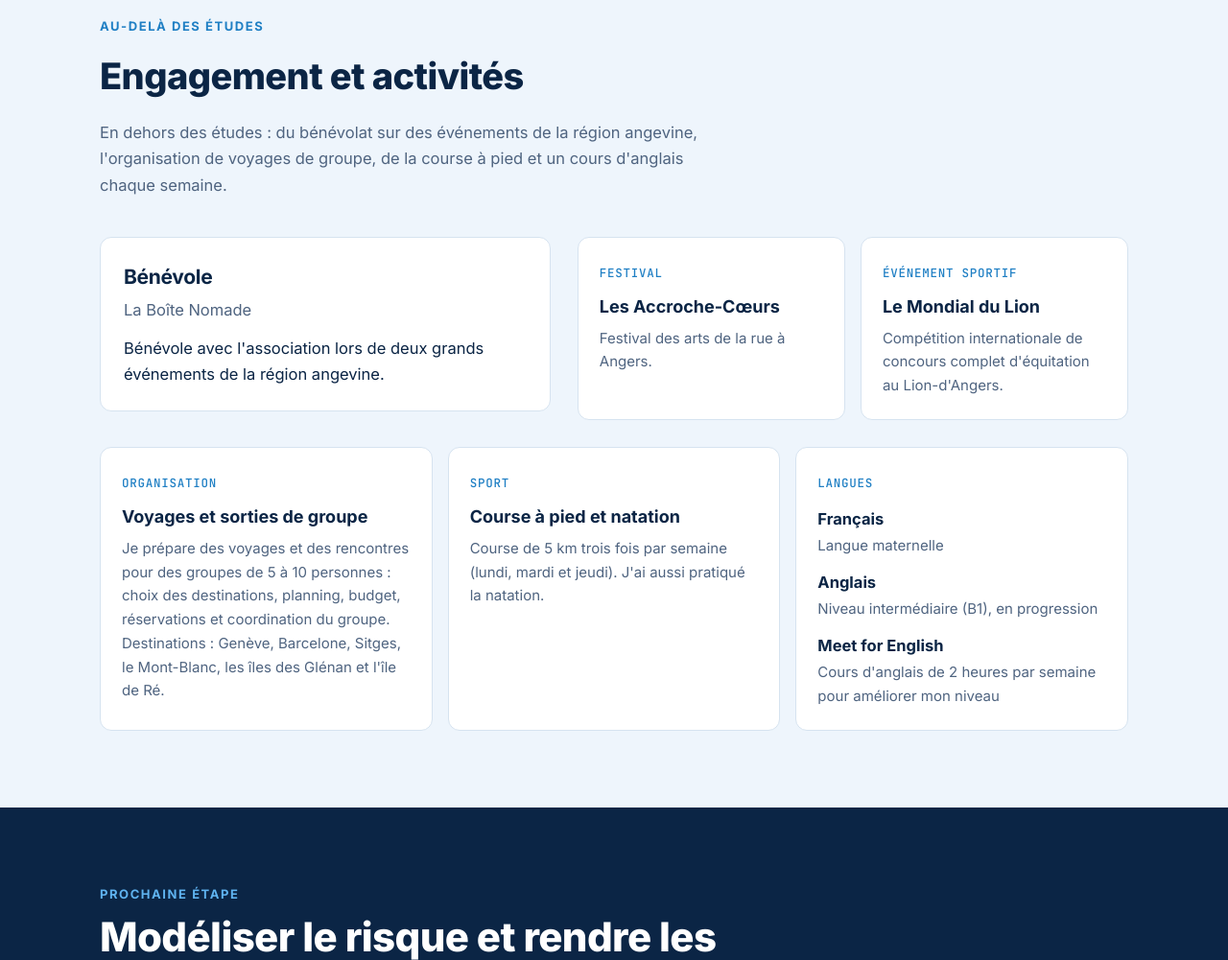
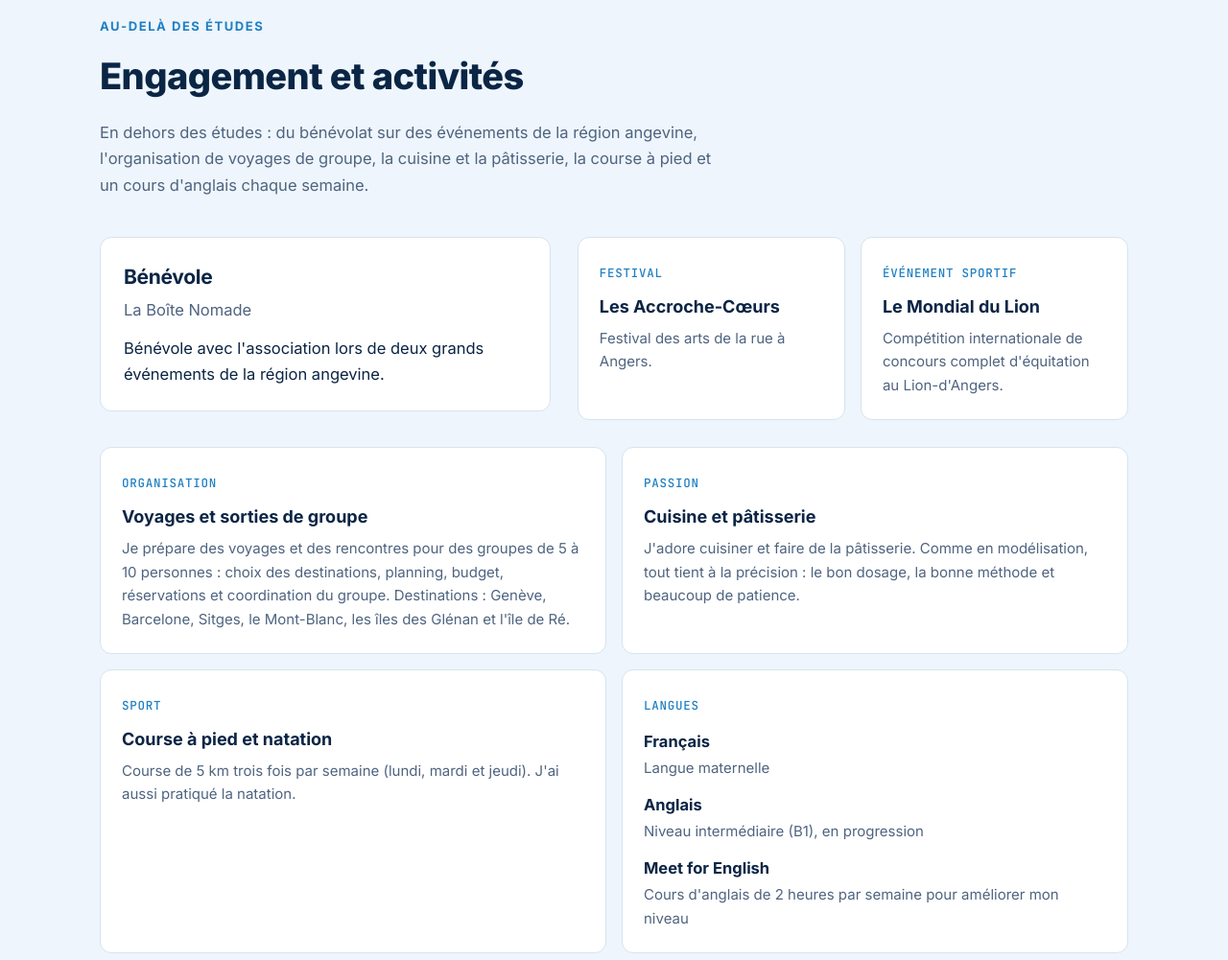
Before and after one commit to ryhanababa-star/portfolio, a plain HTML site: page index.html in a window 1280 px wide. Shown: the part 7420-8421 px from the top of the page at 96% size. Drawn offline with Linux system fonts and the light colour scheme.

Commit message:
Activités : ajoute cuisine et pâtisserie (FR/EN), grille sur 2 colonnes
Co-Authored-By: Claude Opus 5.5 <noreply@anthropic.com>
Claude-Session: https://claude.ai/code/session_01TqVL5D3QgBDtKTATnNGoMV

```diff
--- a/index.html
+++ b/index.html
@@ -175,7 +175,8 @@ section.alt { background: var(--navy-2); }
 .event .label-ev { font: 500 12.5px/1.3 var(--mono); color: var(--gold); text-transform: uppercase; letter-spacing: 0.06em; }
 .event h4 { margin: 8px 0 6px; font-size: 18px; color: var(--navy); }
 .event p { margin: 0; color: var(--muted); font-size: 15px; }
-.perso { display: grid; grid-template-columns: repeat(auto-fit, minmax(260px, 1fr)); gap: 16px; margin-top: 28px; }
+.perso { display: grid; grid-template-columns: repeat(2, minmax(0, 1fr)); gap: 16px; margin-top: 28px; }
+@media (max-width: 700px) { .perso { grid-template-columns: 1fr; } }
 .perso .event h4 { margin-top: 8px; }
 @media (max-width: 860px) { .engage, .events { grid-template-columns: 1fr; } }
 
@@ -440,7 +441,7 @@ button.lang-switch { background: none; cursor: pointer; font-family: var(--font)
     <div class="wrap">
       <p class="kicker">Au-delà des études</p>
       <h2 class="sec-title">Engagement et activités</h2>
-      <p class="sec-intro">En dehors des études : du bénévolat sur des événements de la région angevine, l'organisation de voyages de groupe, de la course à pied et un cours d'anglais chaque semaine.</p>
+      <p class="sec-intro">En dehors des études : du bénévolat sur des événements de la région angevine, l'organisation de voyages de groupe, la cuisine et la pâtisserie, la course à pied et un cours d'anglais chaque semaine.</p>
       <div class="engage">
         <article class="engage-org">
           <h3>Bénévole</h3>
@@ -465,6 +466,11 @@ button.lang-switch { background: none; cursor: pointer; font-family: var(--font)
           <span class="label-ev">Organisation</span>
           <h4>Voyages et sorties de groupe</h4>
           <p>Je prépare des voyages et des rencontres pour des groupes de 5 à 10 personnes : choix des destinations, planning, budget, réservations et coordination du groupe. Destinations : Genève, Barcelone, Sitges, le Mont-Blanc, les îles des Glénan et l'île de Ré.</p>
+        </article>
+        <article class="event">
+          <span class="label-ev">Passion</span>
+          <h4>Cuisine et pâtisserie</h4>
+          <p>J'adore cuisiner et faire de la pâtisserie. Comme en modélisation, tout tient à la précision : le bon dosage, la bonne méthode et beaucoup de patience.</p>
         </article>
         <article class="event">
           <span class="label-ev">Sport</span>
@@ -722,7 +728,7 @@ button.lang-switch { background: none; cursor: pointer; font-family: var(--font)
     <div class="wrap">
       <p class="kicker">Beyond my studies</p>
       <h2 class="sec-title">Volunteering and activities</h2>
-      <p class="sec-intro">Outside my studies: volunteering at events around Angers, organising group trips, running and a weekly English class.</p>
+      <p class="sec-intro">Outside my studies: volunteering at events around Angers, organising group trips, cooking and baking, running and a weekly English class.</p>
       <div class="engage">
         <article class="engage-org">
           <h3>Volunteer</h3>
@@ -747,6 +753,11 @@ button.lang-switch { background: none; cursor: pointer; font-family: var(--font)
           <span class="label-ev">Organisation</span>
           <h4>Group trips and outings</h4>
           <p>I plan trips and get-togethers for groups of 5 to 10 people: choosing destinations, scheduling, budgeting, bookings and coordinating the group. Destinations: Geneva, Barcelona, Sitges, Mont Blanc, the Glénan Islands and Île de Ré.</p>
+        </article>
+        <article class="event">
+          <span class="label-ev">Passion</span>
+          <h4>Cooking and baking</h4>
+          <p>I love cooking and baking. Just like in modelling, it is all about precision: the right amounts, the right method and plenty of patience.</p>
         </article>
         <article class="event">
           <span class="label-ev">Sport</span>
```
